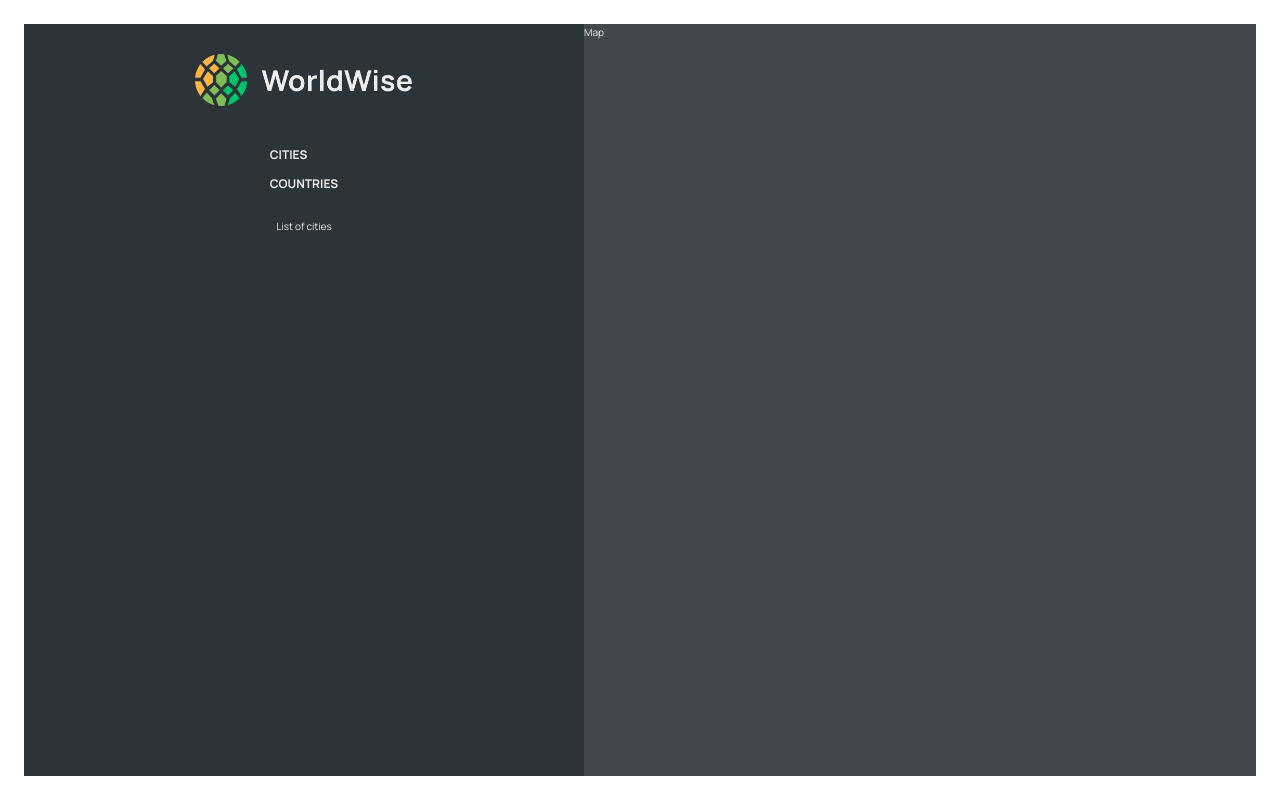
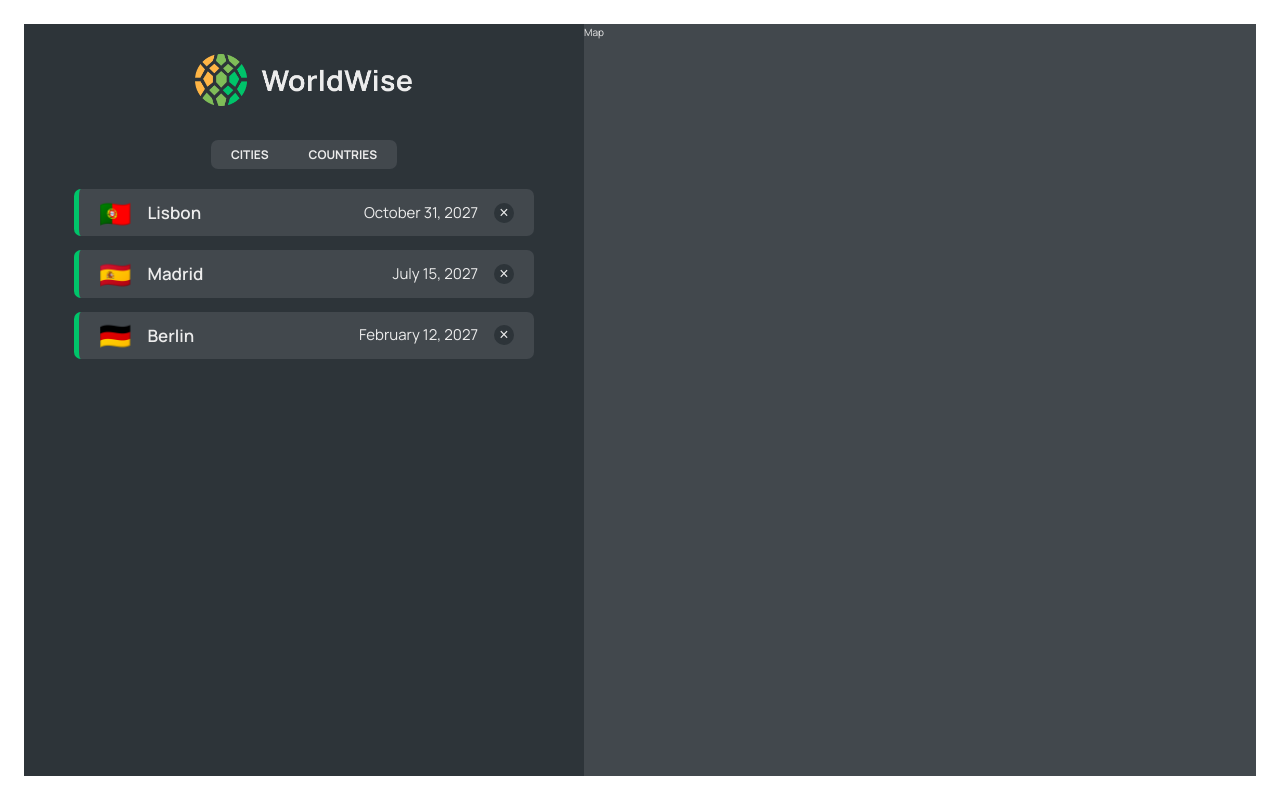
Before and after one commit to abboud-said/worldWise, a React (Vite) app: page /app in a window 1280 px wide. Built offline with nearby package versions, Linux system fonts and the light colour scheme; data requests are answered from the project's data file.

Commit message:
Implementing the cities list
Build a fake server to bring data using JSON server and useEffect.

Build useStates for cities and loading

```diff
--- a/src/App.jsx
+++ b/src/App.jsx
@@ -6,8 +6,34 @@
 import Login from "./pages/Login";
 import AppLayout from "./pages/AppLayout";
 import PageNotFound from "./pages/PageNotFound";
+import CityList from "./components/CityList";
+import { useEffect, useState } from "react";
+
+
+const BASE_URL = "http://localhost:8000";
 
 function App() {
+  const [cities, setCities] = useState([]);
+  const [loading, setLoading] = useState(true);
+
+  useEffect(function () {
+    async function fetchCities() {
+      try {
+        const response = await fetch(`${BASE_URL}/cities`);
+        const data = await response.json();
+        setCities(data);
+
+      } catch (error) {
+        alert("There was an error loading data...");
+
+      } finally {
+        setLoading(false);
+      }
+    }
+
+    fetchCities();
+  }, []);
+
   return (
     <BrowserRouter>
       <Routes>
@@ -17,8 +43,8 @@
         <Route path="login" element={<Login />} />
         <Route path="app" element={<AppLayout />}>
 
-        <Route index element={<p>List of cities</p>} />
-        <Route path="Cities" element={<p>List of cities</p>} />
+        <Route index element={<CityList cities={cities} loading={loading} />} />
+        <Route path="Cities" element={<CityList cities={cities} loading={loading} />} />
          <Route path="Countries" element={<p>List of countries</p>} />
         <Route path="from" element={<p>From</p>} />
 
--- a/src/components/AppNav.jsx
+++ b/src/components/AppNav.jsx
@@ -4,9 +4,10 @@
 function AppNav() {
   return (
     <nav className={styles.nav}>
-      <NavLink to="cities">Cities</NavLink>
-      <NavLink to="countries">Countries</NavLink>
-
+      <ul>
+        <li><NavLink to="cities">Cities</NavLink></li>
+        <li><NavLink to="countries">Countries</NavLink></li>
+      </ul>
     </nav>
   )
 }
--- /dev/null
+++ b/src/components/CityItem.jsx
@@ -0,0 +1,26 @@
+import styles from './CityItem.module.css'
+
+const formatDate = (date) =>
+  new Intl.DateTimeFormat("en", {
+    day: "numeric",
+    month: "long",
+    year: "numeric",
+  }).format(new Date(date));
+
+
+function CityItem({ city }) {
+  const { cityName, emoji, date } = city;
+  return (
+   <li className={styles.cityItem}>
+    <span className={styles.emoji}>{emoji}</span>
+    <h3 className={styles.name}>{cityName}</h3>
+    <time className={styles.date}>{formatDate(date)}</time>
+    <button className={styles.deleteBtn}>&times;</button>
+   </li>
+
+
+
+  );
+}
+
+export default CityItem
--- /dev/null
+++ b/src/components/CityList.jsx
@@ -0,0 +1,21 @@
+import styles from './CityList.module.css'
+import Spinner from './Spinner';
+import CityItem from './CityItem';
+import Message from './Message';
+
+function CityList({ cities, loading }) {
+  if(loading) return <Spinner />;
+  if(!cities.length) return(
+    <Message message="Add your first city by clicking on a city on the map" />
+  )
+  return (
+    <ul className={styles.cityList}>
+
+    {cities.map((city) => (
+      <CityItem key={city.id} city={city} />
+    ))}
+    </ul>
+  );
+}
+
+export default CityList
```
Also changed, not shown: cities.json (added, +19 -0 lines), data/cities.json (+3 -4 lines), package.json (+5 -3 lines), 1 other file (tests, documents, lock files or other folders).
